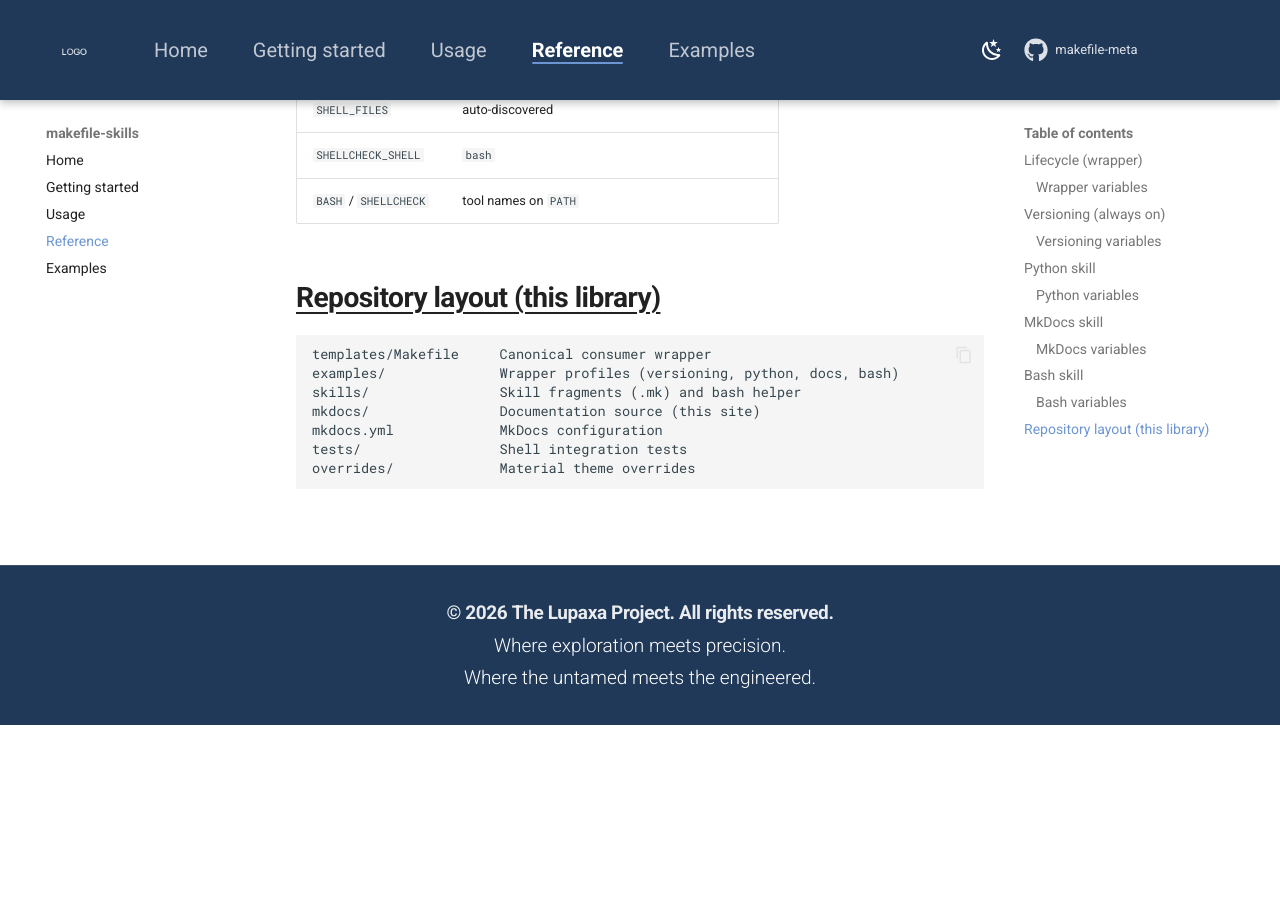
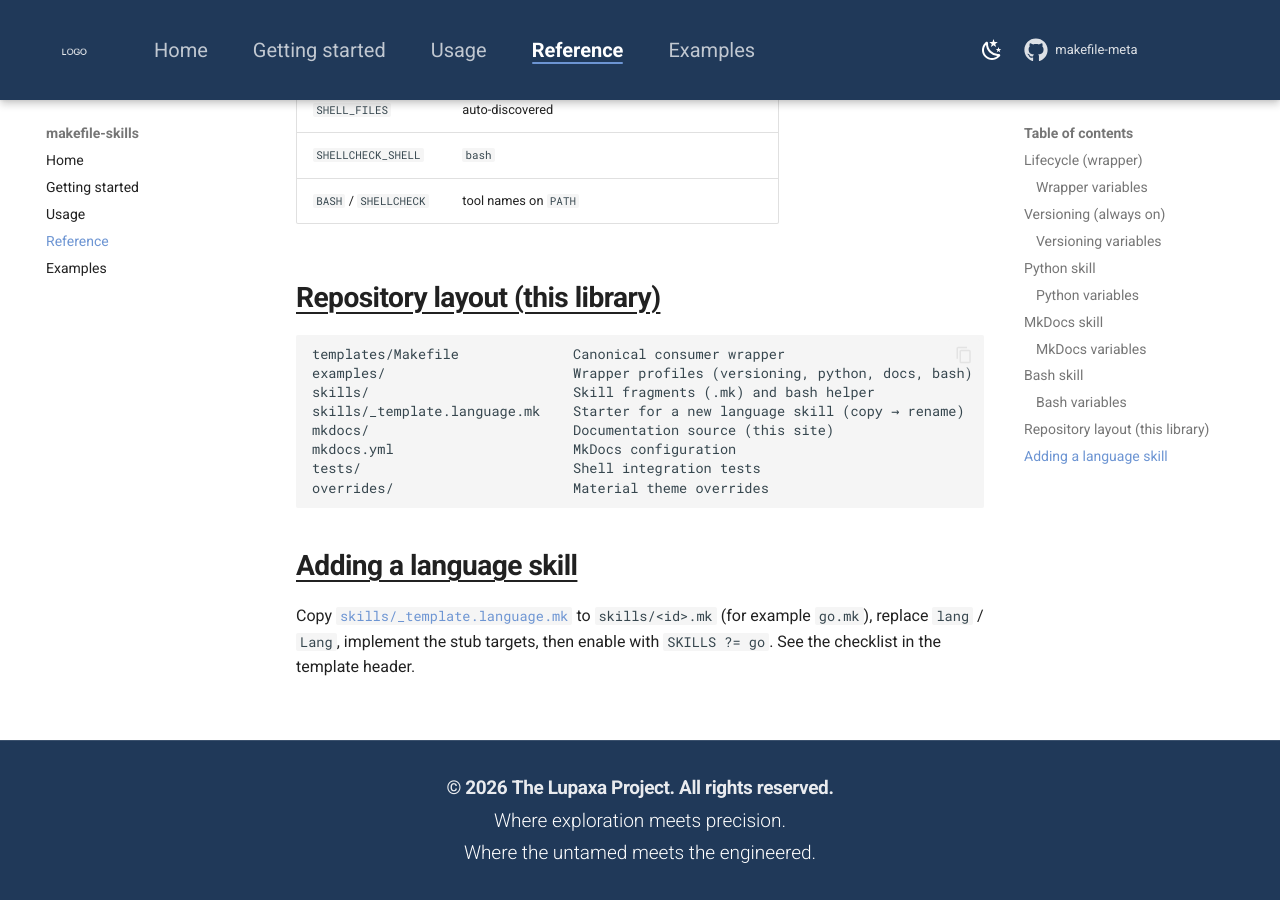
Before and after one commit to the-lupaxa-blueprints/makefile-meta, an MkDocs documentation site: the page built from mkdocs/reference.md, in a window 1280 px wide and 900 px high, scrolled down 4543 px. Built offline with MkDocs 1.6.1 and Material for MkDocs 9.7.7, drawn with Linux system fonts in a browser that asks for light colours; comment, search, counter and statistics services are not loaded; before the commit the page ends 5268 px from its top, so only the background shows below that.

Commit message:
updates #8

````diff
--- a/mkdocs/reference.md
+++ b/mkdocs/reference.md
@@ -122,11 +122,18 @@ Enable with `SKILLS ?= bash`.
 ## Repository layout (this library)
 
 ```text
-templates/Makefile     Canonical consumer wrapper
-examples/              Wrapper profiles (versioning, python, docs, bash)
-skills/                Skill fragments (.mk) and bash helper
-mkdocs/                Documentation source (this site)
-mkdocs.yml             MkDocs configuration
-tests/                 Shell integration tests
-overrides/             Material theme overrides
+templates/Makefile              Canonical consumer wrapper
+examples/                       Wrapper profiles (versioning, python, docs, bash)
+skills/                         Skill fragments (.mk) and bash helper
+skills/_template.language.mk    Starter for a new language skill (copy → rename)
+mkdocs/                         Documentation source (this site)
+mkdocs.yml                      MkDocs configuration
+tests/                          Shell integration tests
+overrides/                      Material theme overrides
 ```
+
+## Adding a language skill
+
+Copy [`skills/_template.language.mk`](https://github.com/the-lupaxa-blueprints/makefile-meta/blob/master/skills/_template.language.mk)
+to `skills/<id>.mk` (for example `go.mk`), replace `lang` / `Lang`, implement the stub
+targets, then enable with `SKILLS ?= go`. See the checklist in the template header.
````
Also changed, not shown: README.md (+3 -1 lines), 2 other files.
